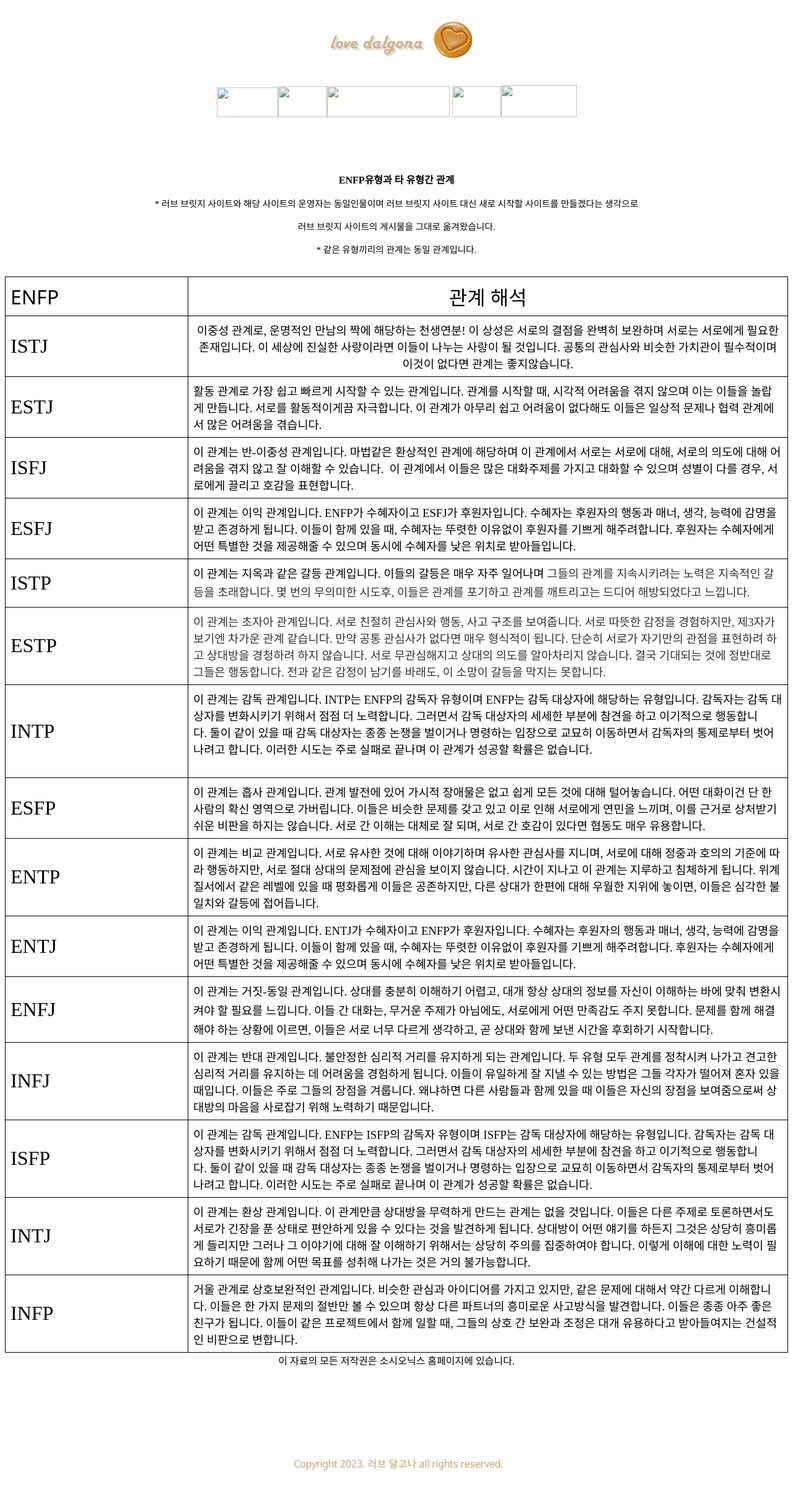
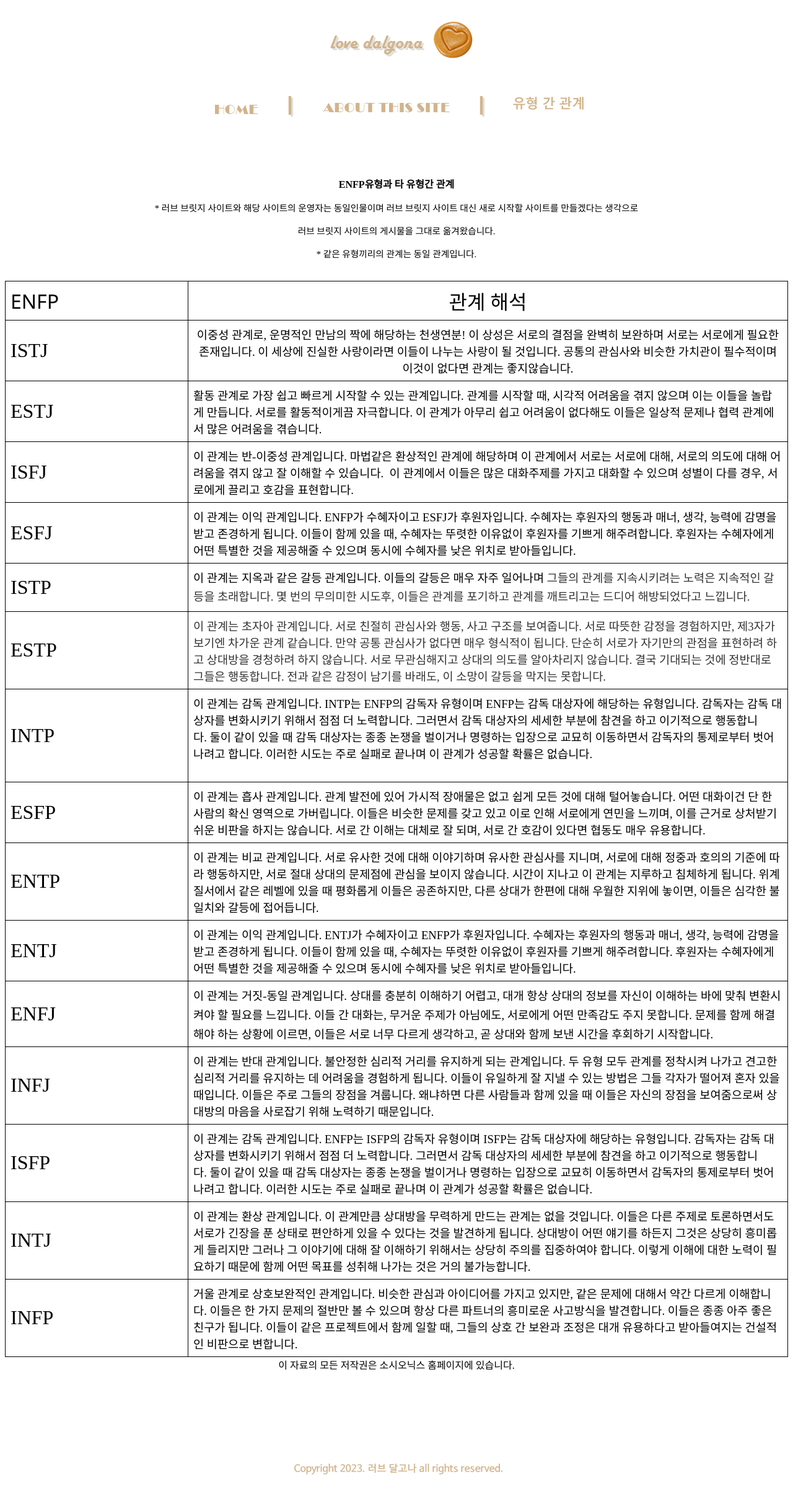
Before and after one commit to lovedalgona/enfp-relationship, a plain HTML site: page index.html in a window 1280 px wide. Shown: the whole page at 62% size. Drawn offline with Linux system fonts and the light colour scheme; files whose address does not match are found by name.

Commit message:
Add files via upload

```diff
--- a/index.html
+++ b/index.html
@@ -10,7 +10,7 @@
 <body>
 
 <p align="center"><a href="https://lovedalgona.github.io/main/"><img src="logo.png" width="277" height="105" border="0" /></a></p>
-<p align="center"><a href="https://lovedalgona.github.io/main/"><img src="../downloads/enfp-relationship-main/버튼2.png" width="99" height="48" border="0" /></a><img src="../downloads/enfp-relationship-main/버튼3.png" width="79" height="50" border="0" /><a href="https://lovedalgona.github.io/about-this-site/"><img src="../downloads/enfp-relationship-main/버튼1.png" width="198" height="50" border="0" /></a> <img src="../downloads/enfp-relationship-main/버튼3.png" width="79" height="50" border="0" /><a href="https://lovedalgona.github.io/intertyperelationship/"><img src="../downloads/enfp-relationship-main/버튼4.png" width="122" height="52" border="0" /></a></p>
+<p align="center"><a href="https://lovedalgona.github.io/main/"><img src="버튼2.png" width="106" height="40" border="0" /></a><img src="버튼3.png" width="79" height="50" border="0" /><a href="https://lovedalgona.github.io/about-this-site/"><img src="버튼1.png" width="226" height="46" border="0" /></a> <img src="버튼3.png" width="79" height="50" border="0" /><a href="https://lovedalgona.github.io/intertyperelationship/"><img src="버튼4.png" width="139" height="59" border="0" /></a></p>
 <div>
 <div>
         <p align="center">&nbsp;</p>
@@ -129,7 +129,7 @@
 <br style="color: rgb(0, 0, 0); font-family: &quot;segoe ui&quot;; font-size: 13.3333px; font-style: normal; font-variant-ligatures: normal; font-variant-caps: normal; font-weight: 400; letter-spacing: normal; orphans: 2; text-align: center; text-indent: 0px; text-transform: none; white-space: normal; widows: 2; word-spacing: 0px; -webkit-text-stroke-width: 0px; text-decoration-thickness: initial; text-decoration-style: initial; text-decoration-color: initial;" /></div><p align="center">&nbsp;</p>
 <p align="center">&nbsp;</p>
 <p align="center">&nbsp;</p>
-<p align="center"><img src="../downloads/enfp-relationship-main/저작권%20표시.png" width="361" height="35" border="0" /></p>
+<p align="center"><img src="저작권 표시.png" width="361" height="35" border="0" /></p>
 <p align="center">&nbsp;</p>
 <p align="center">&nbsp;</p>
 <p align="center">&nbsp;</p>
```
